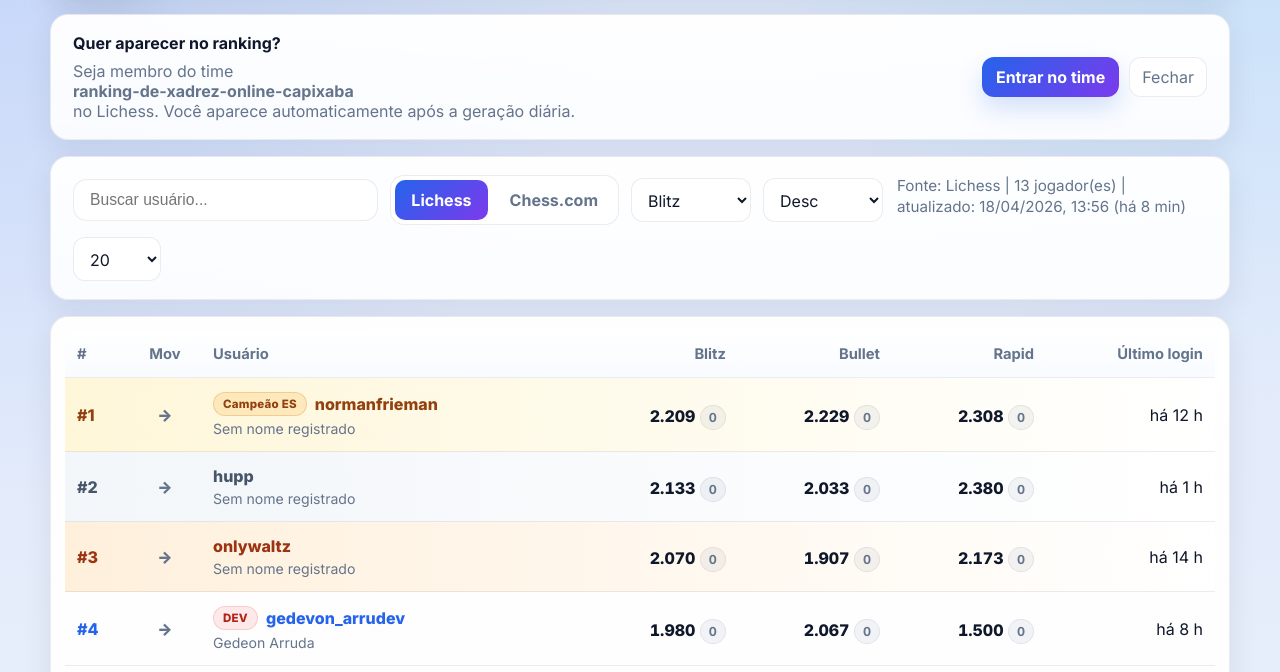
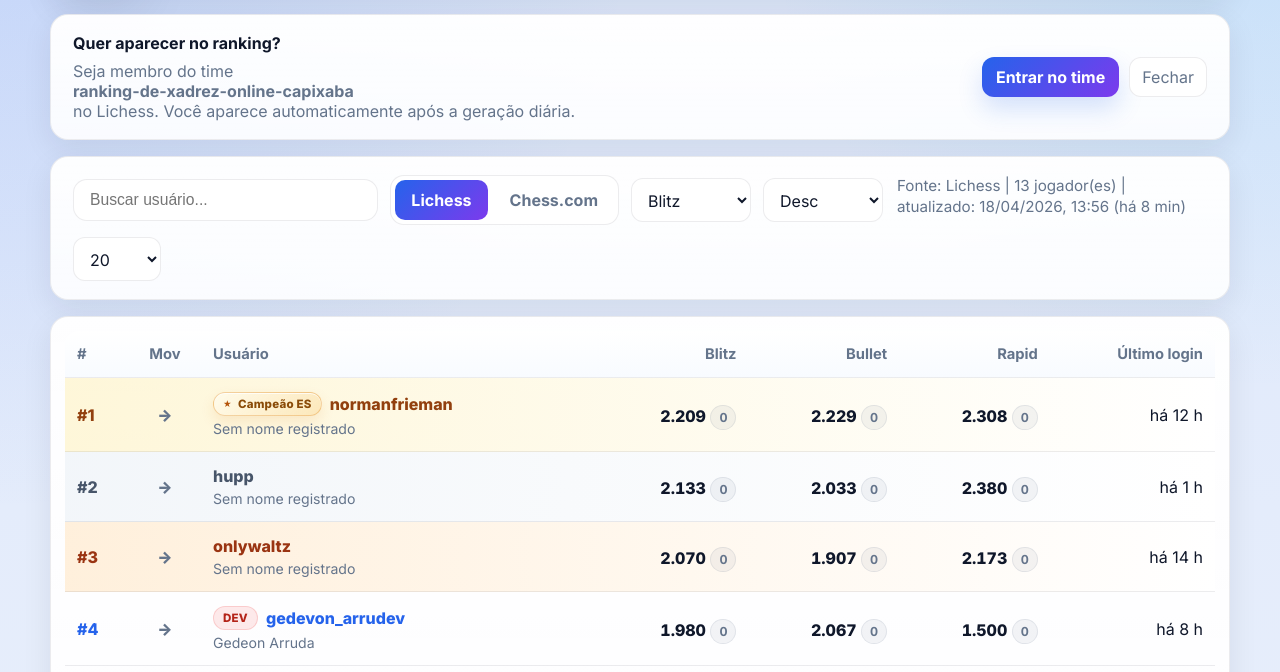
Before and after one commit to Gedeon-Arruda/RankingXadrezOnlineCapixaba, a website: page docs/index.html in a window 1280 px wide. Shown: the part 128-800 px from the top of the page. Drawn offline with Linux system fonts and the light colour scheme; no server answers.

Commit message:
Refine champion badge and fix encoding

```diff
--- a/docs/assets/styles/app.css
+++ b/docs/assets/styles/app.css
@@ -357,7 +357,6 @@ tbody tr:hover {
 }
 
 .title-chip,
-.country-chip,
 .podium-badge {
   display: inline-flex;
   align-items: center;
@@ -376,15 +375,18 @@ tbody tr:hover {
 }
 
 .title-chip--champion {
-  color: #92400e;
-  background: rgba(245, 158, 11, 0.16);
-  border-color: rgba(217, 119, 6, 0.26);
+  gap: 6px;
+  color: #8a4b08;
+  background: linear-gradient(135deg, rgba(255, 251, 235, 0.98), rgba(245, 158, 11, 0.18));
+  border-color: rgba(217, 119, 6, 0.3);
+  box-shadow: inset 0 1px 0 rgba(255, 255, 255, 0.75), 0 6px 14px rgba(217, 119, 6, 0.12);
 }
 
-.country-chip {
-  color: var(--muted);
-  background: rgba(15, 23, 42, 0.05);
-  border: 1px solid rgba(15, 23, 42, 0.08);
+.title-chip--champion::before {
+  content: "\2605";
+  font-size: 0.72em;
+  line-height: 1;
+  color: #b45309;
 }
 
 .podium-badge {
--- a/docs/index.html
+++ b/docs/index.html
@@ -10,7 +10,7 @@
   <link rel="preconnect" href="https://fonts.googleapis.com">
   <link rel="preconnect" href="https://fonts.gstatic.com" crossorigin>
   <link href="https://fonts.googleapis.com/css2?family=Inter:wght@400;600;700;800&display=swap" rel="stylesheet">
-  <link rel="stylesheet" href="./assets/styles/app.css">
+  <link rel="stylesheet" href="./assets/styles/app.css?v=20260418-1356">
 </head>
 <body>
   <div class="app-shell">
@@ -115,6 +115,6 @@
     &uarr; <span class="back-to-top-label">Topo</span>
   </button>
 
-  <script type="module" src="./assets/scripts/app.js?v=20260418-1334"></script>
+  <script type="module" src="./assets/scripts/app.js?v=20260418-1356"></script>
 </body>
 </html>
```
Also changed, not shown: docs/assets/scripts/renderers.js (line endings or trailing spaces), docs/assets/scripts/utils.js (line endings or trailing spaces).
